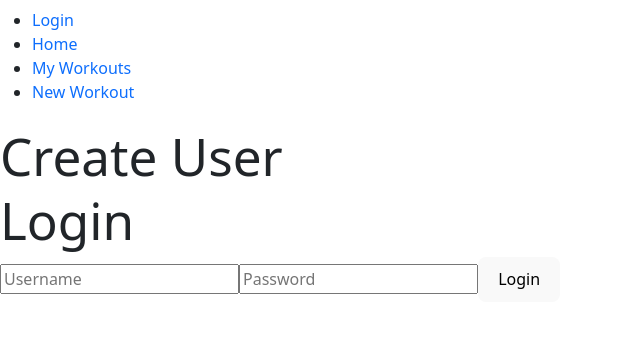
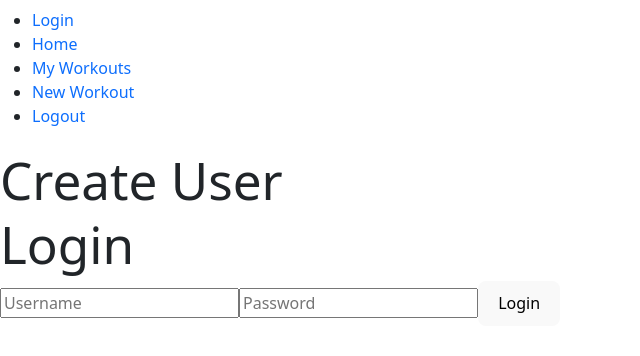
Before and after one commit to brianahlers/workoutwiz, a React (Vite) app in the folder client/: page / in a window 1280 px wide. Shown: the top 356 px of the page, without its empty margins (0-640 px from the left). Built offline with nearby package versions, Linux system fonts and the light colour scheme.

Commit message:
added logout link to navbar

```diff
--- a/client/src/Components/Nav.jsx
+++ b/client/src/Components/Nav.jsx
@@ -24,6 +24,9 @@
           </li>
           <li className='nav-item'>
             <Link to={'/newworkout'}>New Workout</Link>
+          </li>
+          <li className='nav-item'>
+            <Link to={'/logout'}>Logout</Link>
           </li>
         </ul>
       </nav>
```
Also changed, not shown: client/src/Components/Logout.jsx (added).
